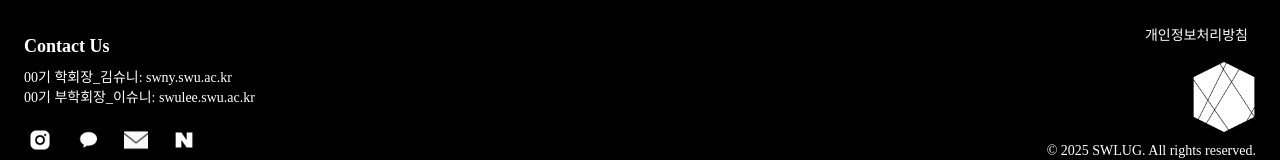
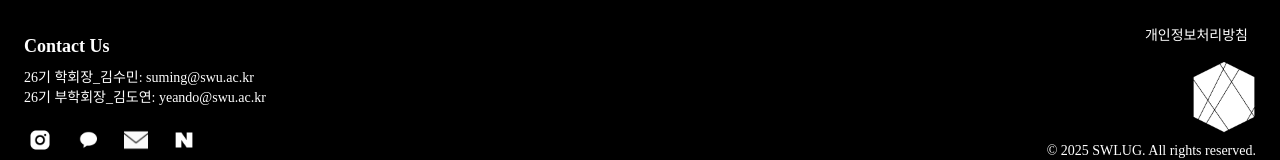
Before and after one commit to swu-SWLUG/production-front, a React (Create React App) app: page / in a window 1280 px wide. Shown: the part 1487-1647 px from the top of the page. Built offline with nearby package versions, Linux system fonts and the light colour scheme; no server answers; a web font is replaced by a local one.

Commit message:
[mnzy] footer - 정보 수정

```diff
--- a/src/components/Footer.js
+++ b/src/components/Footer.js
@@ -33,10 +33,10 @@ const Footer = () => {
             <div className="contact-info">
               <h3 className="text-lg font-semibold mb-2">Contact Us</h3>
               <p className="text-sm">
-                00기 학회장_김슈니: <a href="mailto:swny.swu.ac.kr" className="hover:underline">swny.swu.ac.kr</a>
+                26기 학회장_김수민: <a href="mailto:suming@swu.ac.kr" className="hover:underline">suming@swu.ac.kr</a>
               </p>
               <p className="text-sm">
-                00기 부학회장_이슈니: <a href="mailto:swulee.swu.ac.kr" className="hover:underline">swulee.swu.ac.kr</a>
+                26기 부학회장_김도연: <a href="mailto:yeando@swu.ac.kr" className="hover:underline">yeando@swu.ac.kr</a>
               </p>
             </div>
 
```
